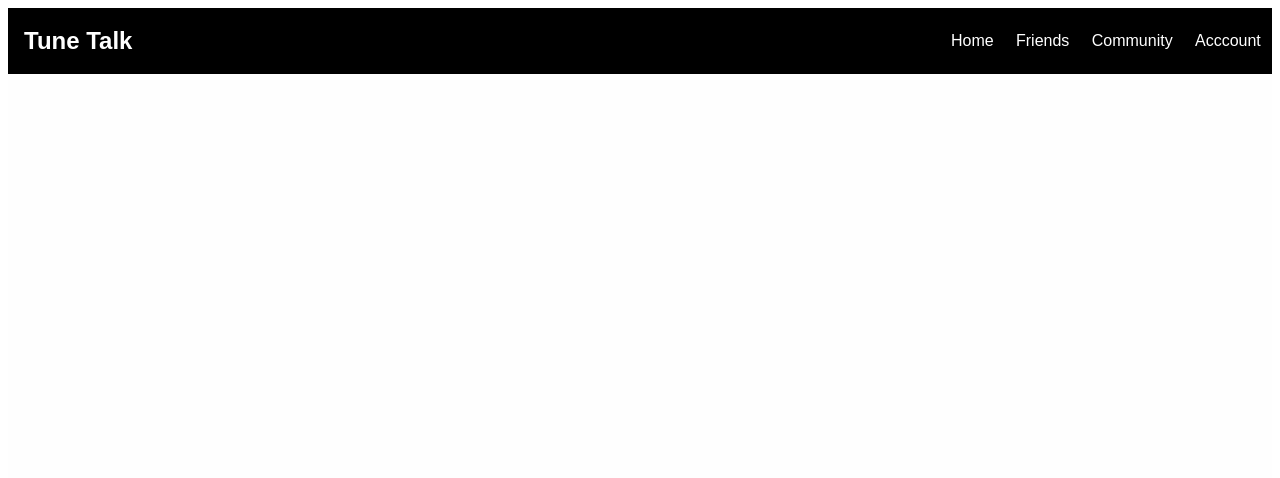
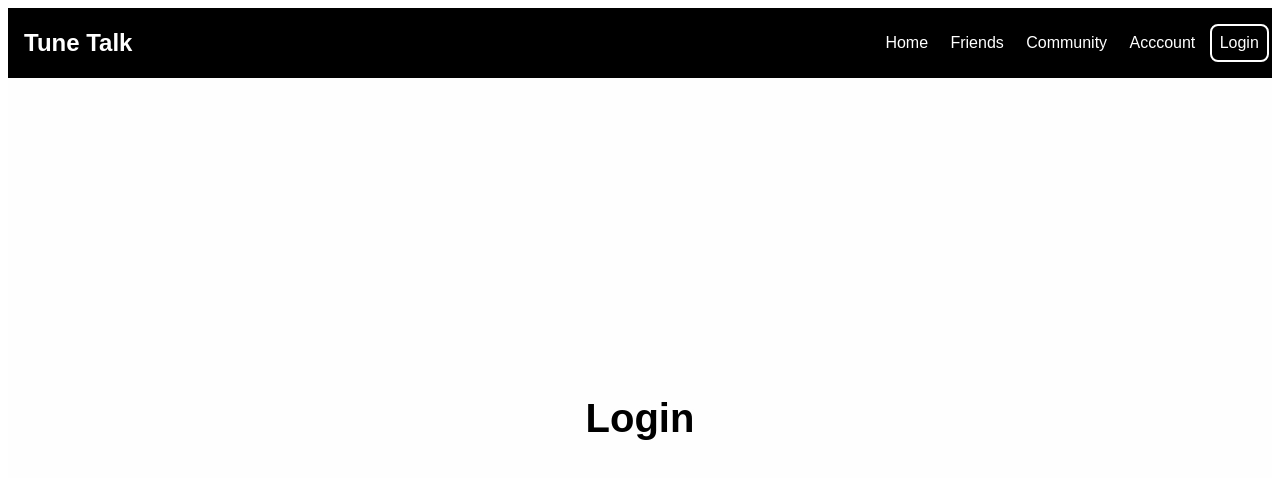
Before and after one commit to RedOwlllll/TuneTalk-Mesa, a React (Create React App) app in the folder tunetalk/: page /login in a window 1280 px wide. Shown: the top 478 px of the page. Built offline with nearby package versions, Linux system fonts and the light colour scheme.

Commit message:
created basic login page

```diff
--- a/tunetalk/src/App.js
+++ b/tunetalk/src/App.js
@@ -4,6 +4,7 @@
 import Friends from './pages/Friends';
 import Community from './pages/Community';
 import Account from './pages/Account';
+import Login from "./pages/Login";
 import { Navbar } from "./Navbar";
 
 function App() {
@@ -15,6 +16,7 @@
             <Route path="/friends" element={<Friends />} />
             <Route path="/community" element={<Community />} />
             <Route path="/account" element={<Account />} />
+            <Route path="/login" element={<Login />} />
           </Routes>
       </div>
     );
--- a/tunetalk/src/Navbar.js
+++ b/tunetalk/src/Navbar.js
@@ -21,6 +21,7 @@
             <li><NavLink to="/friends">Friends</NavLink></li>
             <li><NavLink to="/community">Community</NavLink></li>
             <li><NavLink to="/account">Acccount</NavLink></li>
+            <li><NavLink to="/login">Login</NavLink></li>
         </ul>
         </nav>
     );
--- /dev/null
+++ b/tunetalk/src/pages/Login.js
@@ -0,0 +1,13 @@
+import React from "react";
+import "../css/App.css"; // NOTE: put 2 . ("..") since this file is in it's own folder too.
+
+function Login() {
+    return (
+        <div className="home-page">
+            <h1>Login</h1>
+
+        </div>
+    );
+}
+
+export default Login;
```
